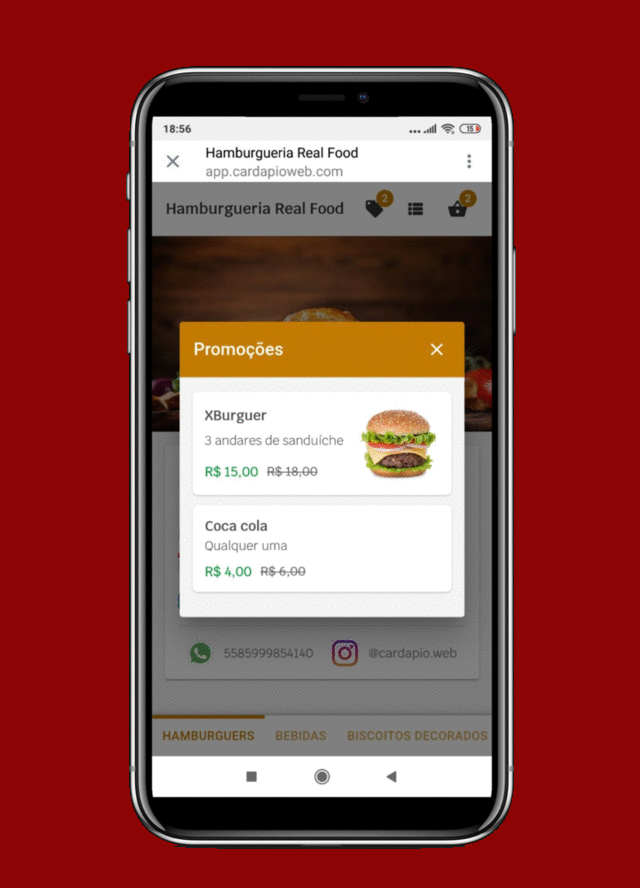
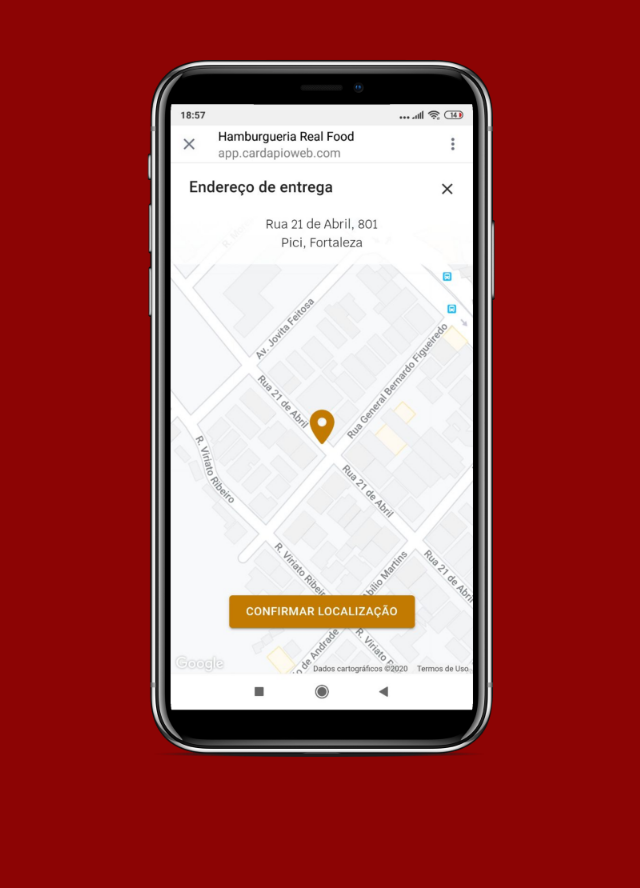
Before and after one commit to Glautor/cardapio-web-gif, a plain HTML site: page index.html in a window 1280 px wide. Shown: the whole page, without its empty margins (319-959 px from the left). After the commit the page ends 816 px from the top, so only its background shows below. Drawn offline with Linux system fonts and the light colour scheme.

Commit message:
Simulation of gif with random images from Cardapio Web being shown on the screen

```diff
--- a/index.html
+++ b/index.html
@@ -9,10 +9,25 @@
 			justify-content: center;
 			align-items: center;
 			background-color: #8C0404;
+			overflow: hidden;
+		}
+		img {
+			width: 800px;
 		}
 	</style>
 </head>
 <body>
-	<img src="prints.gif">
+	<img src="img/cw-1.png" name="canvas"/>
 </body>
 </html>
+<script type="text/javascript">
+	var imgArr = ["cw-1.png","cw-2.png","cw-3.png","cw-4.png","cw-5.png","cw-6.png","cw-7.png","cw-8.png","cw-9.png"];
+
+	displayImg()
+
+	function displayImg(){
+	    var num = Math.floor(Math.random() * (imgArr.length));
+	    document.canvas.src="img/"+imgArr[num];
+		setTimeout(() => displayImg(), 600);
+	}
+</script>
```
Also changed, not shown: img/cw-1.png (added), img/cw-2.png (added), img/cw-3.png (added), img/cw-4.png (added), img/cw-5.png (added), img/cw-6.png (added), img/cw-7.png (added), img/cw-8.png (added), img/cw-9.png (added).
